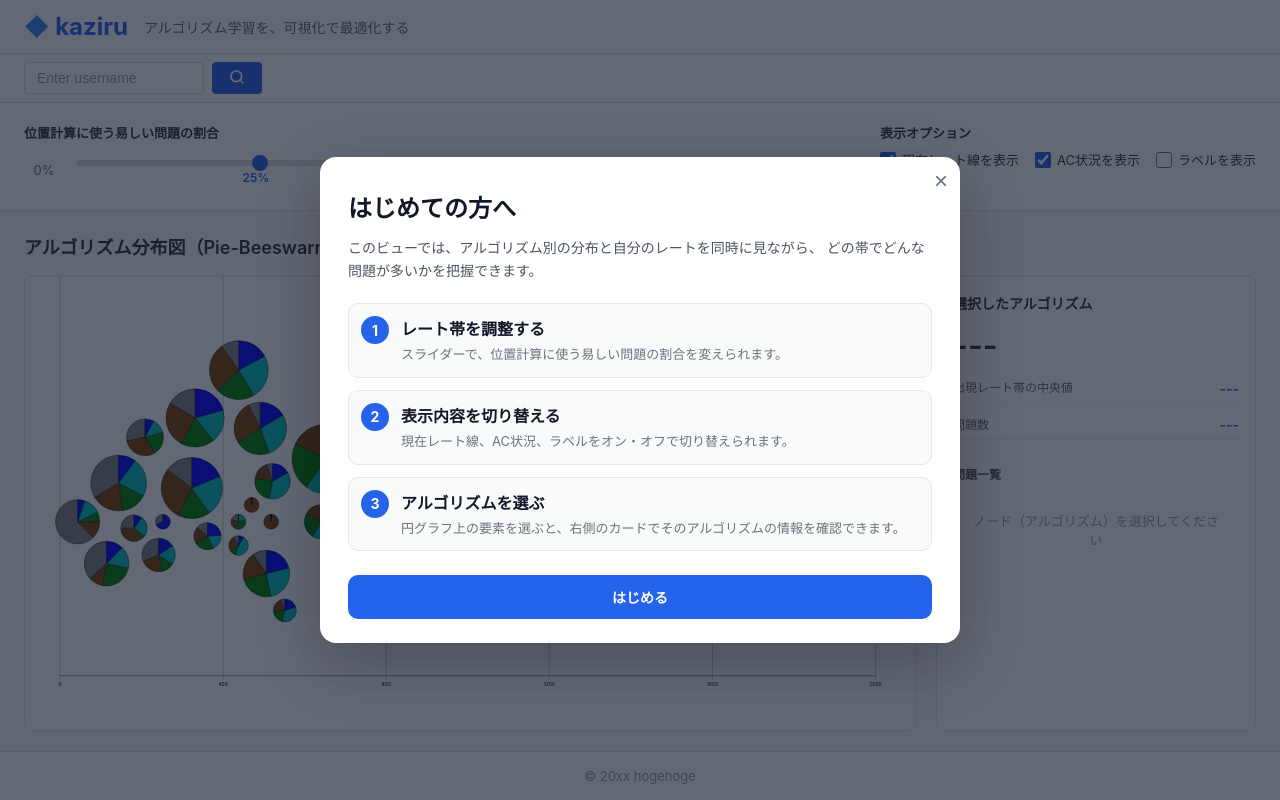
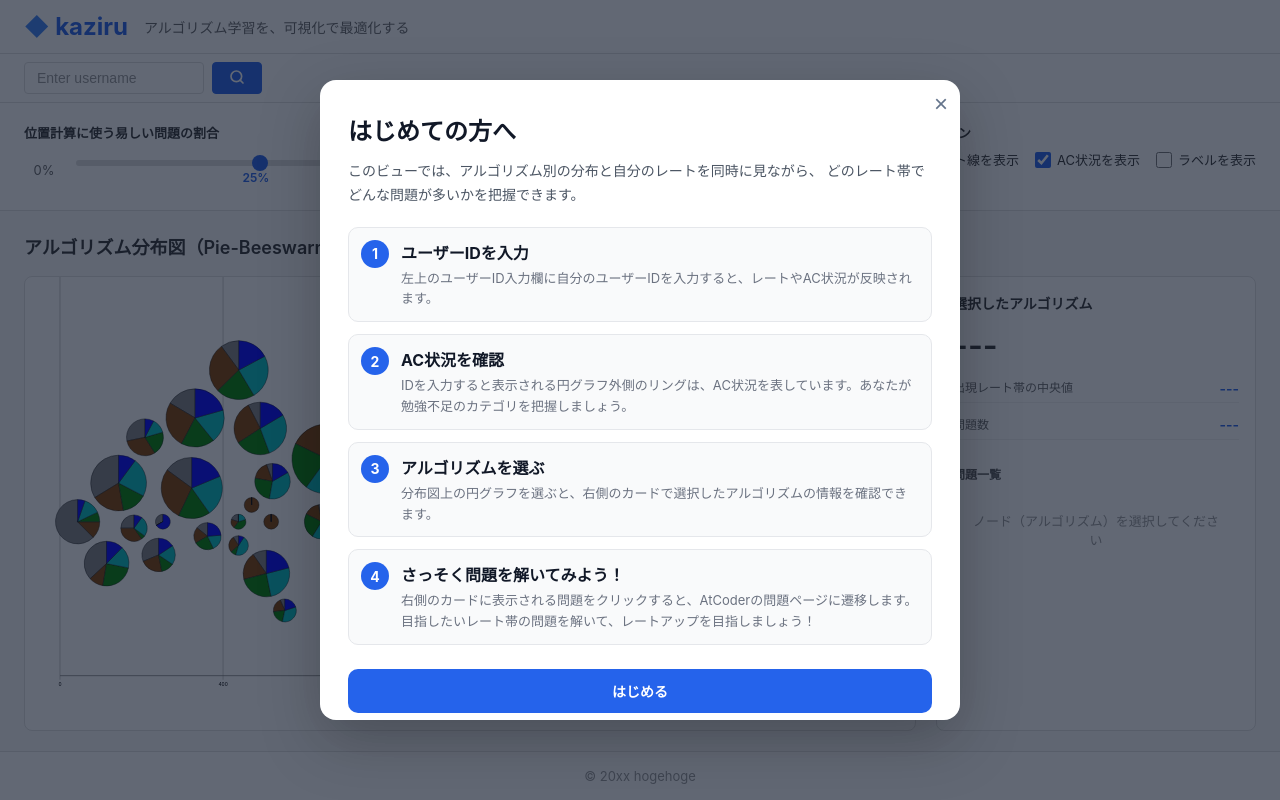
Before and after one commit to vdslab/theme2026-kaziru, a React (Vite) app: page / in a window 1280 px wide. Built offline with nearby package versions, Linux system fonts and the light colour scheme.

Commit message:
docs: 使い方ページの説明文を更新

```diff
--- a/src/components/UsageOverlay.jsx
+++ b/src/components/UsageOverlay.jsx
@@ -22,16 +22,16 @@ export default function UsageOverlay({ onClose }) {
         </h3>
         <p className="usage-overlay-text">
           このビューでは、アルゴリズム別の分布と自分のレートを同時に見ながら、
-          どの帯でどんな問題が多いかを把握できます。
+          どのレート帯でどんな問題が多いかを把握できます。
         </p>
 
         <div className="usage-steps">
           <div className="usage-step">
             <span className="usage-step-number">1</span>
             <div>
-              <strong>レート帯を調整する</strong>
+              <strong>ユーザーIDを入力</strong>
               <p>
-                スライダーで、位置計算に使う易しい問題の割合を変えられます。
+                左上のユーザーID入力欄に自分のユーザーIDを入力すると、レートやAC状況が反映されます。
               </p>
             </div>
           </div>
@@ -39,9 +39,9 @@ export default function UsageOverlay({ onClose }) {
           <div className="usage-step">
             <span className="usage-step-number">2</span>
             <div>
-              <strong>表示内容を切り替える</strong>
+              <strong>AC状況を確認</strong>
               <p>
-                現在レート線、AC状況、ラベルをオン・オフで切り替えられます。
+                IDを入力すると表示される円グラフ外側のリングは、AC状況を表しています。あなたが勉強不足のカテゴリを把握しましょう。
               </p>
             </div>
           </div>
@@ -51,7 +51,18 @@ export default function UsageOverlay({ onClose }) {
             <div>
               <strong>アルゴリズムを選ぶ</strong>
               <p>
-                円グラフ上の要素を選ぶと、右側のカードでそのアルゴリズムの情報を確認できます。
+                分布図上の円グラフを選ぶと、右側のカードで選択したアルゴリズムの情報を確認できます。
+              </p>
+            </div>
+          </div>
+
+
+          <div className="usage-step">
+            <span className="usage-step-number">4</span>
+            <div>
+              <strong>さっそく問題を解いてみよう！</strong>
+              <p>
+                右側のカードに表示される問題をクリックすると、AtCoderの問題ページに遷移します。目指したいレート帯の問題を解いて、レートアップを目指しましょう！
               </p>
             </div>
           </div>
```
